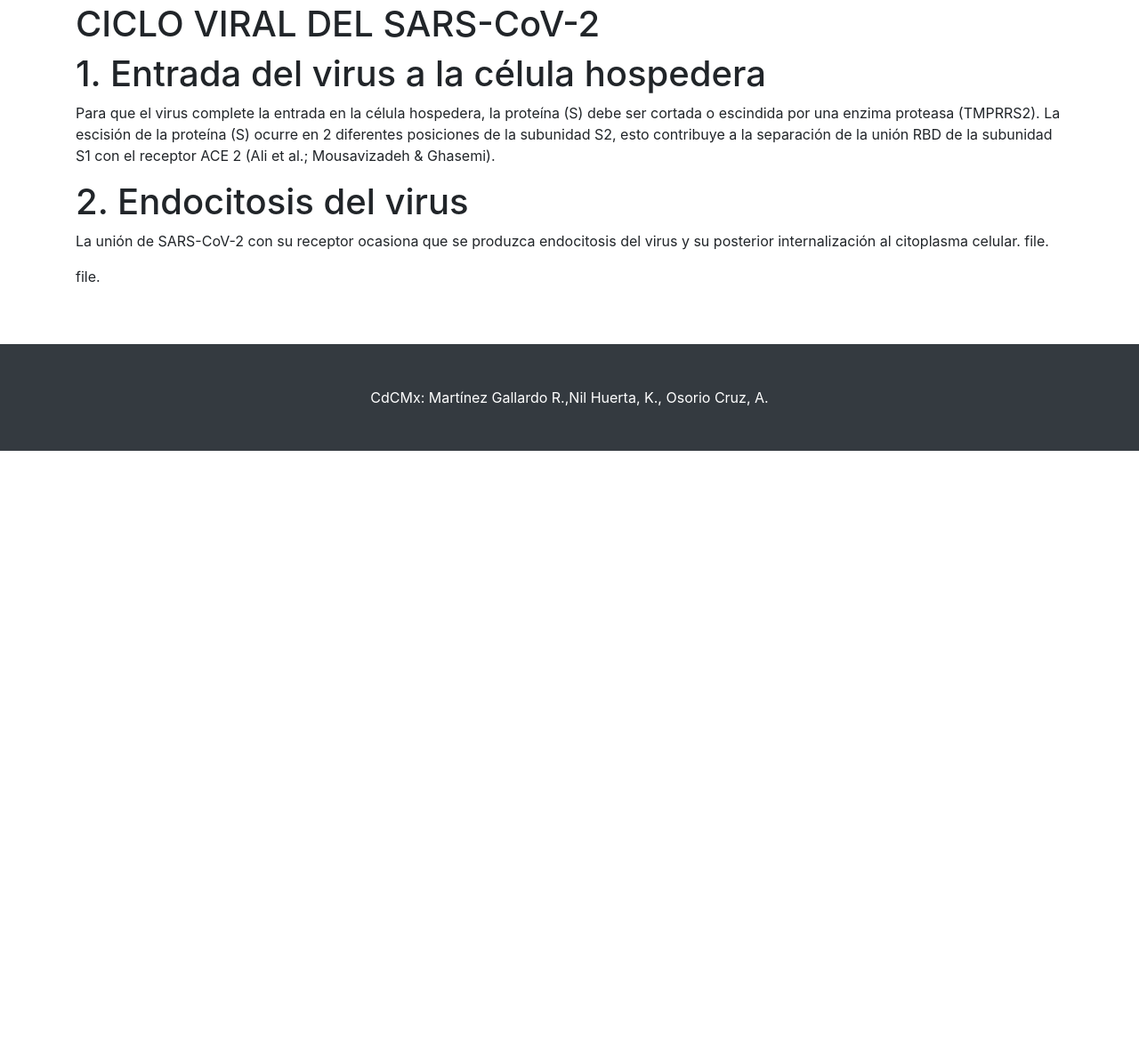
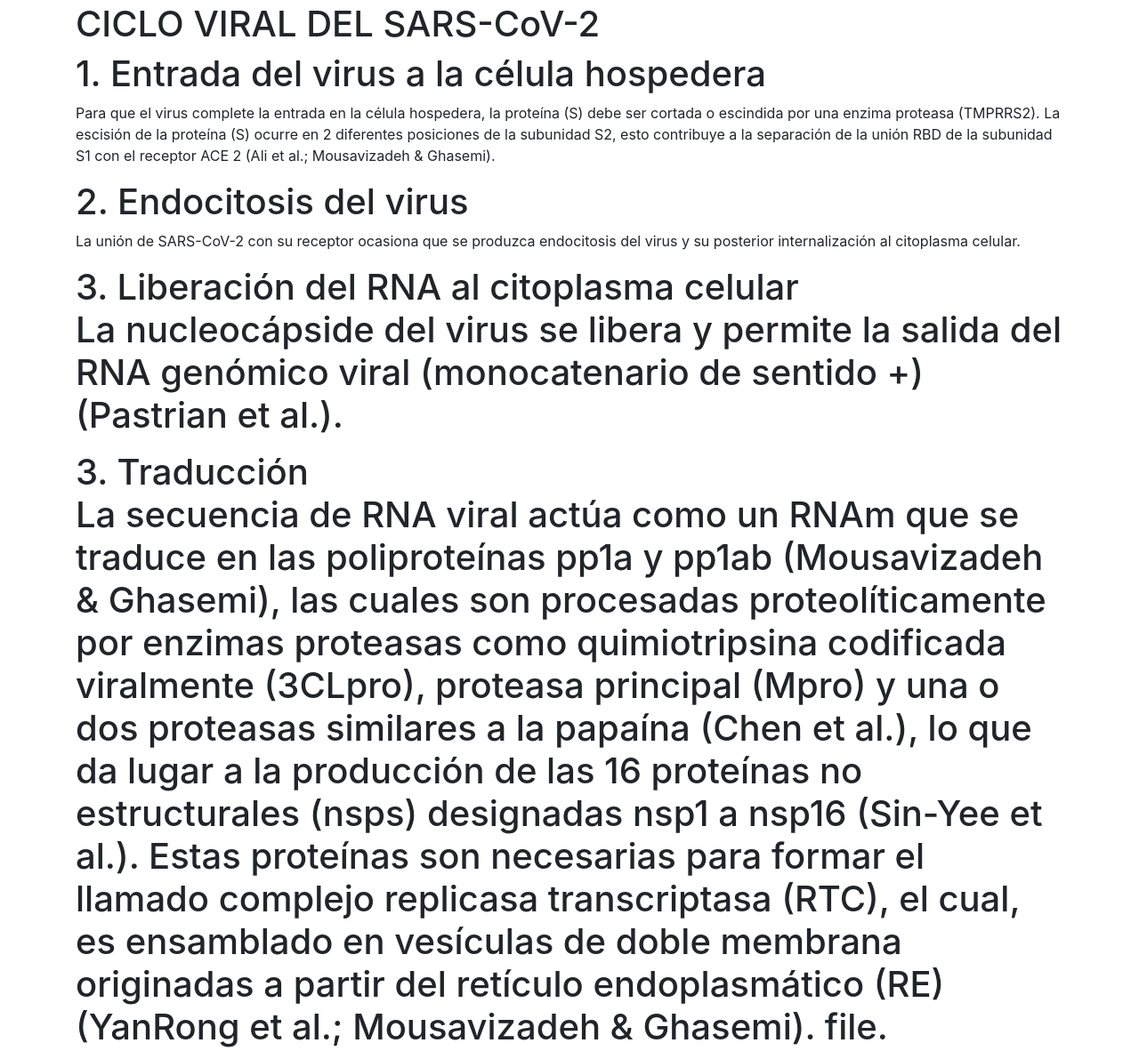
Before and after one commit to krysnh/Viral-cycle-SARS-CoV-2, a website: page index.html in a window 1280 px wide. Shown: the part 845-2027 px from the top of the page at 89% size. Before the commit the page ends 1352 px from the top, so only its background shows below. Drawn offline with Linux system fonts and the light colour scheme.

Commit message:
Update index.html

```diff
--- a/index.html
+++ b/index.html
@@ -98,7 +98,11 @@
               La escisión de la proteína (S) ocurre en 2 diferentes posiciones de la subunidad S2, esto contribuye a la separación de la unión RBD de la subunidad S1
               con el receptor ACE 2 (Ali et al.; Mousavizadeh & Ghasemi).</code>
         <h1>2.	Endocitosis del virus</h1>
-            <p>La unión de SARS-CoV-2 con su receptor ocasiona que se produzca endocitosis del virus y su posterior internalización al citoplasma celular. </code>
+            <p>La unión de SARS-CoV-2 con su receptor ocasiona que se produzca endocitosis del virus y su posterior internalización al citoplasma celular.</code>
+        <h1>3.	Liberación del RNA al citoplasma celular
+            <p>La nucleocápside del virus se libera y permite la salida del RNA genómico viral (monocatenario de sentido +) (Pastrian et al.).</code>
+        <h1>3.	Traducción
+            <p>La secuencia de RNA viral actúa como un RNAm que se traduce en las poliproteínas pp1a y pp1ab (Mousavizadeh & Ghasemi),  las cuales son procesadas proteolíticamente por enzimas proteasas como quimiotripsina codificada viralmente (3CLpro), proteasa principal (Mpro) y una o dos proteasas similares a la papaína (Chen et al.), lo que da lugar a la producción de las 16 proteínas no estructurales (nsps) designadas nsp1 a nsp16 (Sin-Yee et al.). Estas proteínas son necesarias para formar el llamado complejo replicasa transcriptasa (RTC), el cual, es ensamblado en vesículas de doble membrana originadas a partir del retículo endoplasmático (RE) (YanRong et al.; Mousavizadeh & Ghasemi).</code>
           file.</p>
           file.</p>
       </div>
```
